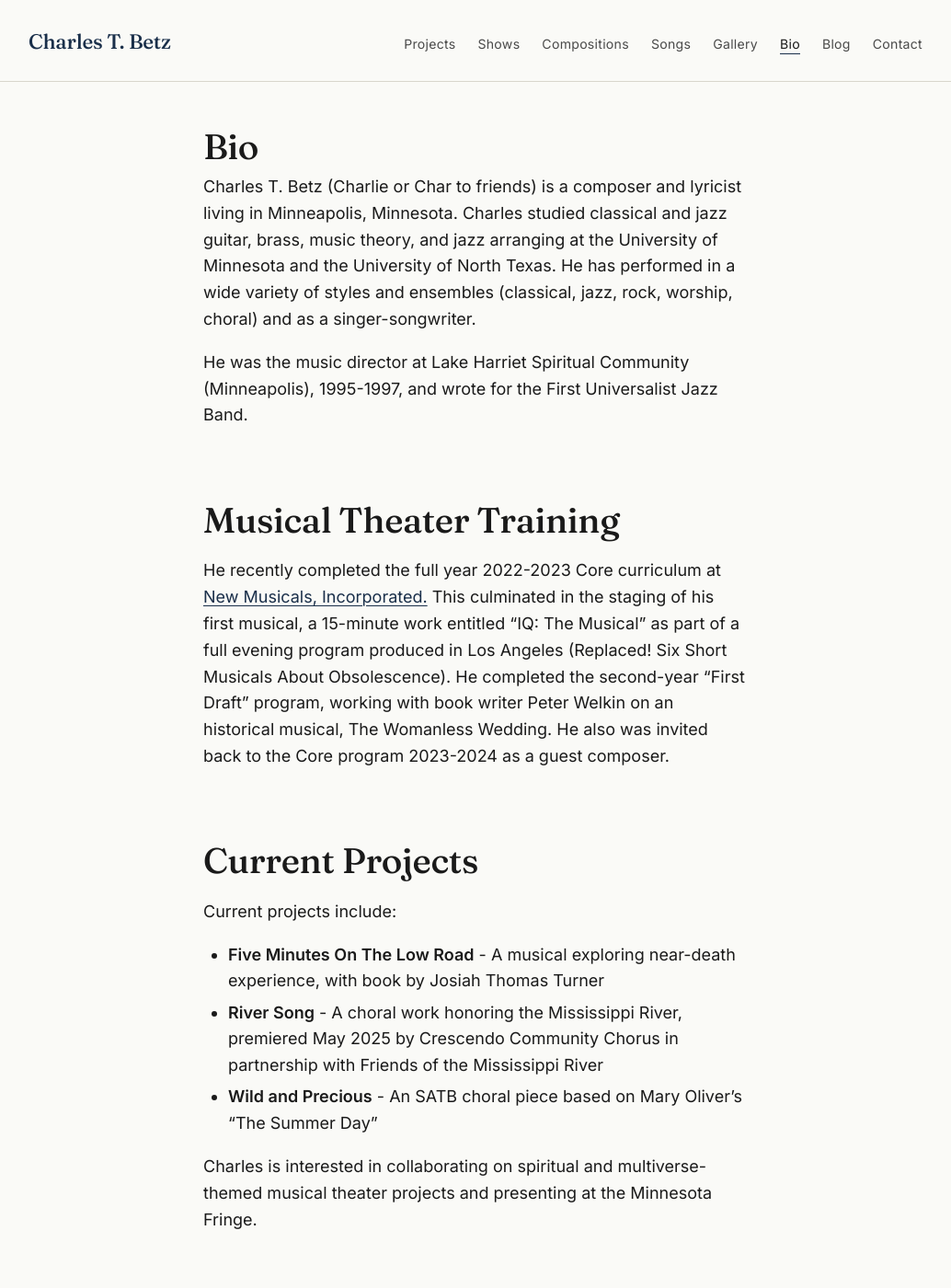
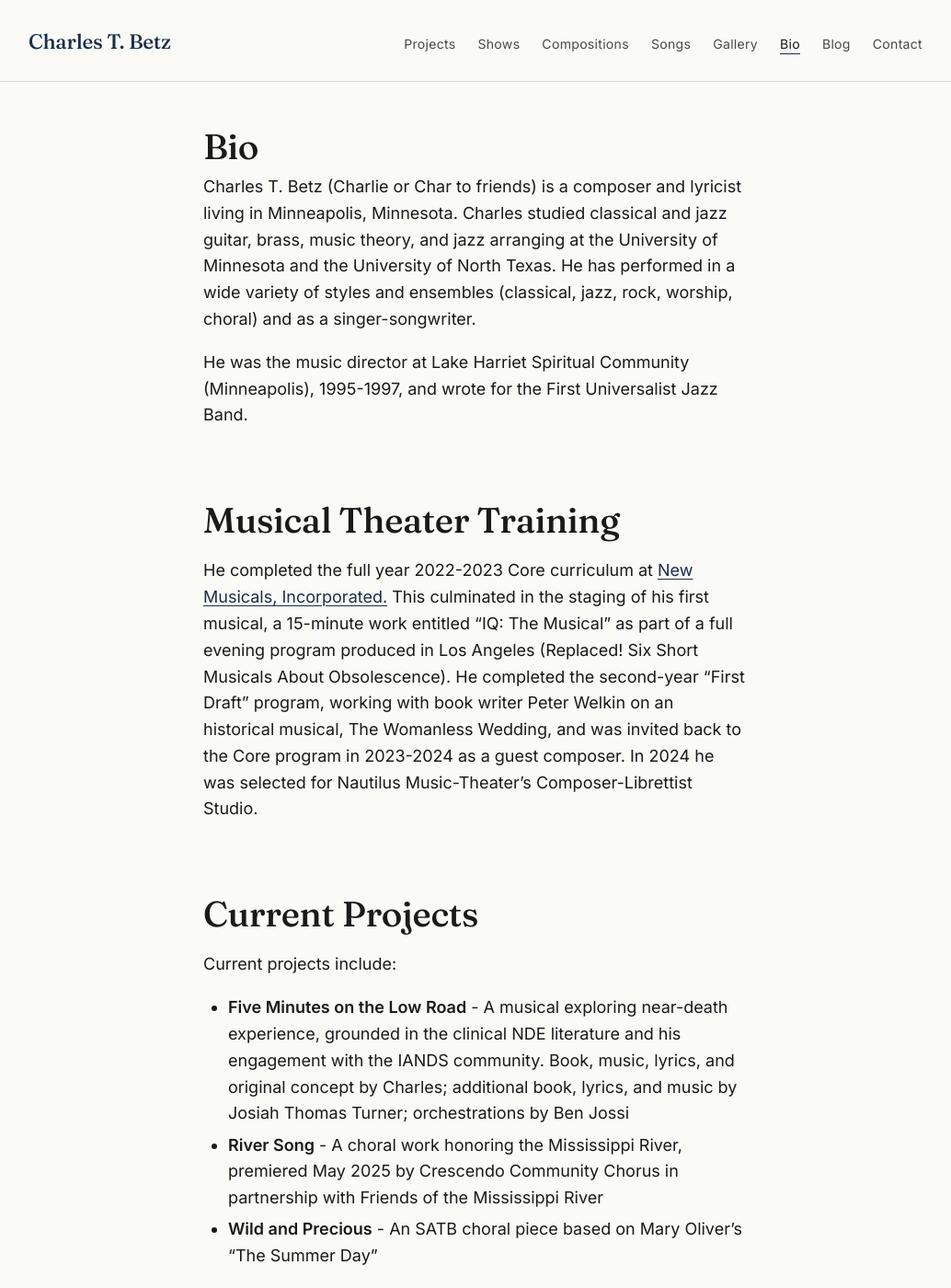
Before and after one commit to CharlesTBetz/charlestbetz.com, a Jekyll site: the page built from bio.md, in a window 1280 px wide and 1400 px high. Shown: the whole window at 92% size, without its empty margins (123-1157 px from the left). Built offline with Jekyll 4.4.1, drawn with Linux system fonts in a browser that asks for light colours.

Commit message:
Update Earth Was the Dream video; align bio with current credits
- Earth Was the Dream: point to the new upload (old one had a years-old
  AI-generated image)
- Bio: add Nautilus Composer-Librettist Studio (2024); correct the Five Minutes
  credit (book, music, lyrics, and original concept by Charles; additional book,
  lyrics, and music by Josiah Thomas Turner; orchestrations by Ben Jossi); note
  the NDE/IANDS grounding

Co-Authored-By: Claude Opus 4.8 (1M context) <noreply@anthropic.com>
Claude-Session: https://claude.ai/code/session_015cRxXaB5iadv9MAFDv9jfY

```diff
--- a/bio.md
+++ b/bio.md
@@ -10,13 +10,13 @@ He was the music director at Lake Harriet Spiritual Community (Minneapolis), 199
 
 ## Musical Theater Training
 
-He recently completed the full year 2022-2023 Core curriculum at [New Musicals, Incorporated.](http://nmi.org) This culminated in the staging of his first musical, a 15-minute work entitled "IQ: The Musical" as part of a full evening program produced in Los Angeles (Replaced! Six Short Musicals About Obsolescence). He completed the second-year "First Draft" program, working with book writer Peter Welkin on an historical musical, The Womanless Wedding. He also was invited back to the Core program 2023-2024 as a guest composer.
+He completed the full year 2022-2023 Core curriculum at [New Musicals, Incorporated.](http://nmi.org) This culminated in the staging of his first musical, a 15-minute work entitled "IQ: The Musical" as part of a full evening program produced in Los Angeles (Replaced! Six Short Musicals About Obsolescence). He completed the second-year "First Draft" program, working with book writer Peter Welkin on an historical musical, The Womanless Wedding, and was invited back to the Core program in 2023-2024 as a guest composer. In 2024 he was selected for Nautilus Music-Theater's Composer-Librettist Studio.
 
 ## Current Projects
 
 Current projects include:
 
-- **Five Minutes On The Low Road** - A musical exploring near-death experience, with book by Josiah Thomas Turner
+- **Five Minutes on the Low Road** - A musical exploring near-death experience, grounded in the clinical NDE literature and his engagement with the IANDS community. Book, music, lyrics, and original concept by Charles; additional book, lyrics, and music by Josiah Thomas Turner; orchestrations by Ben Jossi
 - **River Song** - A choral work honoring the Mississippi River, premiered May 2025 by Crescendo Community Chorus in partnership with Friends of the Mississippi River
 - **Wild and Precious** - An SATB choral piece based on Mary Oliver's "The Summer Day"
 
```
Also changed, not shown: _posts/2025-08-01-earth-was-the-dream.md (+2 -2 lines).
